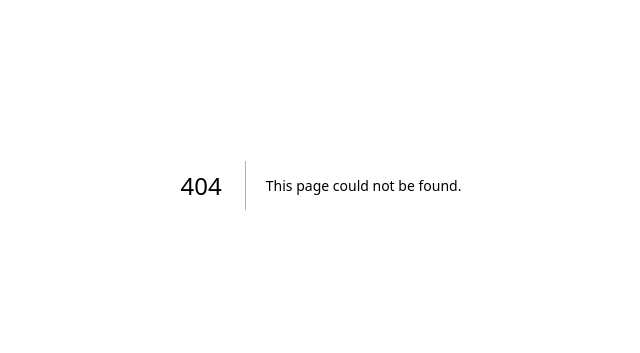
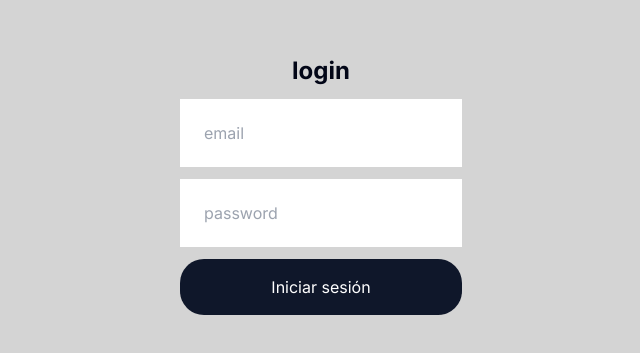
Before and after one commit to eliyya/new-universe, a Next.js app: page /login in a window 1280 px wide. Before the commit this address had no page. Shown: the part 215-568 px from the top of the page, without its empty margins (319-959 px from the left). Built offline with nearby package versions, Linux system fonts and the light colour scheme.

Commit message:
Co-authored-by: Elí Maciel <tecno_eli@hotmail.com>

```diff
--- /dev/null
+++ b/src/app/api/route.ts
@@ -0,0 +1,9 @@
+import { NextResponse } from "next/server"
+
+export async function POST(request: Request) {
+    console.log(await request.json())
+}
+
+export async function GET(request: Request) {
+    return NextResponse.next()
+}
--- /dev/null
+++ b/src/app/app/page.tsx
@@ -0,0 +1,6 @@
+export default function App() {
+    return (
+        <>
+        </>
+    )
+}
--- a/src/app/globals.css
+++ b/src/app/globals.css
@@ -17,11 +17,31 @@
 }
 
 body {
+  margin: 0;
+  min-height: 100dvh;
   color: rgb(var(--foreground-rgb));
-  background: linear-gradient(
-      to bottom,
-      transparent,
-      rgb(var(--background-end-rgb))
-    )
-    rgb(var(--background-start-rgb));
+  background: rgb(212, 212, 212) ;
 }
+
+* {
+  min-width: 0;
+  font: inherit;
+}
+
+*, *::before, *::after {
+  box-sizing: border-box;
+}
+
+img, video, svg {
+  display: block;
+  max-width: 100%;
+  height: auto;
+}
+
+h1, h2, h3, h4, h5, h6 {
+  text-wrap: balance;
+}
+
+p {
+  text-wrap: pretty;
+}
--- /dev/null
+++ b/src/app/login/LoginForm.tsx
@@ -0,0 +1,60 @@
+'use client';
+import { useState, FormEvent } from 'react';
+import {useLocalStorage} from '../../hooks/localStorage';
+
+export default function LoginForm() {
+
+    const [isLoading, setIsLoading] = useState(false);
+    const [token, setToken] = useLocalStorage<null | {token:string, expires:number; type:string}>('token', null);
+
+    async function onSubmit(event: FormEvent<HTMLFormElement>) {
+        event.preventDefault();
+        setIsLoading(true);
+        const formData = new FormData(event.currentTarget);
+        const email = formData.get('email');
+        const password = formData.get('password');
+
+        try {
+            const response = await fetch("https://backend-universe.deno.dev/auth/authorize", {
+              method: "POST",
+              headers: { "Content-Type": "application/json" },
+              body: JSON.stringify({ email, password }),
+            });
+            const data = await response.json();
+            setToken(data);
+            console.log(data);
+            fetch('/api', {
+                method: 'POST',
+                headers: {'Content-Type': 'application/json'},
+                body: JSON.stringify({token: data.token, type: data.type})
+            })
+        } catch (error) {
+            console.error(error);
+        } finally {
+            setIsLoading(false);
+        }
+    }
+    return (
+      <form onSubmit={onSubmit} className="flex flex-col gap-3">
+        <input
+          type="email"
+          placeholder="email"
+          name="email"
+          className="text-slate-950 w-full h-full  border-transparent border-4 focus:border-b-slate-950 p-5 focus:outline-none focus:"
+        />
+        <input
+          type="password"
+          placeholder="password"
+          name="password"
+          className="text-slate-950 w-full h-full  border-transparent border-4 focus:border-b-slate-950 p-5 focus:outline-none"
+        />
+        <button
+          className="bg-slate-900 text-white rounded-3xl p-4"
+          disabled={isLoading}
+          type="submit"
+        >
+          {isLoading ? "Cargando..." : "Iniciar sesión"}
+        </button>
+      </form>
+    );
+}
--- /dev/null
+++ b/src/app/login/page.tsx
@@ -0,0 +1,10 @@
+import LoginForm from "./LoginForm";
+
+export default function LoginPage() {
+    return (
+      <main className="flex flex-col justify-center items-center h-screen">
+        <h1 className="text-slate-950 font-bold text-2xl h-11">login</h1>
+        <LoginForm />
+      </main>
+    );
+}
--- /dev/null
+++ b/src/app/register/RegisterForm.tsx
@@ -0,0 +1,57 @@
+'use client';
+import { FormEvent, useState } from "react";
+
+export default function RegisterForm() {
+    const [isLoading, setIsLoading] = useState(false);
+    async function onSubmit(event: FormEvent<HTMLFormElement>) {
+        event.preventDefault();
+        setIsLoading(true);
+        const form = new FormData(event.currentTarget);
+        const email = form.get('email');
+        const password = form.get('password');
+        const confirmPassword = form.get('confirmPassword');
+
+        if (
+          !email ||
+          !password ||
+          !confirmPassword ||
+          password !== confirmPassword
+        ) {
+          setIsLoading(false);
+          return;
+        }
+
+        try {
+            const response = await fetch("https://backend-universe.deno.dev/api/users/register", {
+                method: "POST",
+                body: JSON.stringify({ email, password }),
+                headers: { "Content-Type": "application/json" },
+            });
+            console.log(response);
+            const data = await response.json();
+            console.log(data);
+        } catch (error) {
+            console.error(error);
+        } finally {
+            setIsLoading(false);
+        }
+    }
+
+    return (
+      <form onSubmit={onSubmit} className="flex flex-col justify-center items-center">
+        <label>
+          email
+          <input type="email" name="email" />
+        </label>
+        <label>
+          password
+          <input type="password" name="password" />
+        </label>
+        <label>
+            confirm password
+            <input type="password" name="confirmPassword" />
+        </label>
+        <button type="submit" disabled={isLoading}>{isLoading ? 'Loading...' : 'Submit'}</button>
+      </form>
+    );
+}
--- /dev/null
+++ b/src/app/register/page.tsx
@@ -0,0 +1,9 @@
+import RegisterForm from "./RegisterForm";
+
+export default function RegisterPage() {
+    return (
+      <main className="h-screen flex flex-col justify-center items-center bg-gray-950">
+        <RegisterForm />
+      </main>
+    );
+}
--- /dev/null
+++ b/src/hooks/localStorage.ts
@@ -0,0 +1,25 @@
+import { useState } from "react";
+
+export const useLocalStorage = <T extends any = any>(key: string, initialValue: T) => {
+    const [storedValue, setStoredValue] = useState<T>(() => {
+        try {
+            const item = localStorage.getItem(key);
+            return item ? JSON.parse(item) : initialValue;
+        } catch (error) {
+            console.log(error);
+            return initialValue;
+        }
+    });
+
+    const setValue = (value: T | ((val: T) => T)) => {
+        try {
+            const valueToStore = value instanceof Function ? value(storedValue) : value;
+            setStoredValue(valueToStore);
+            localStorage.setItem(key, JSON.stringify(valueToStore));
+        } catch (error) {
+            console.log(error);
+        }
+    };
+
+    return [storedValue, setValue] as const;
+}
```
Also changed, not shown: package.json (+6 -5 lines), 1 other file (tests, documents, lock files or other folders).
